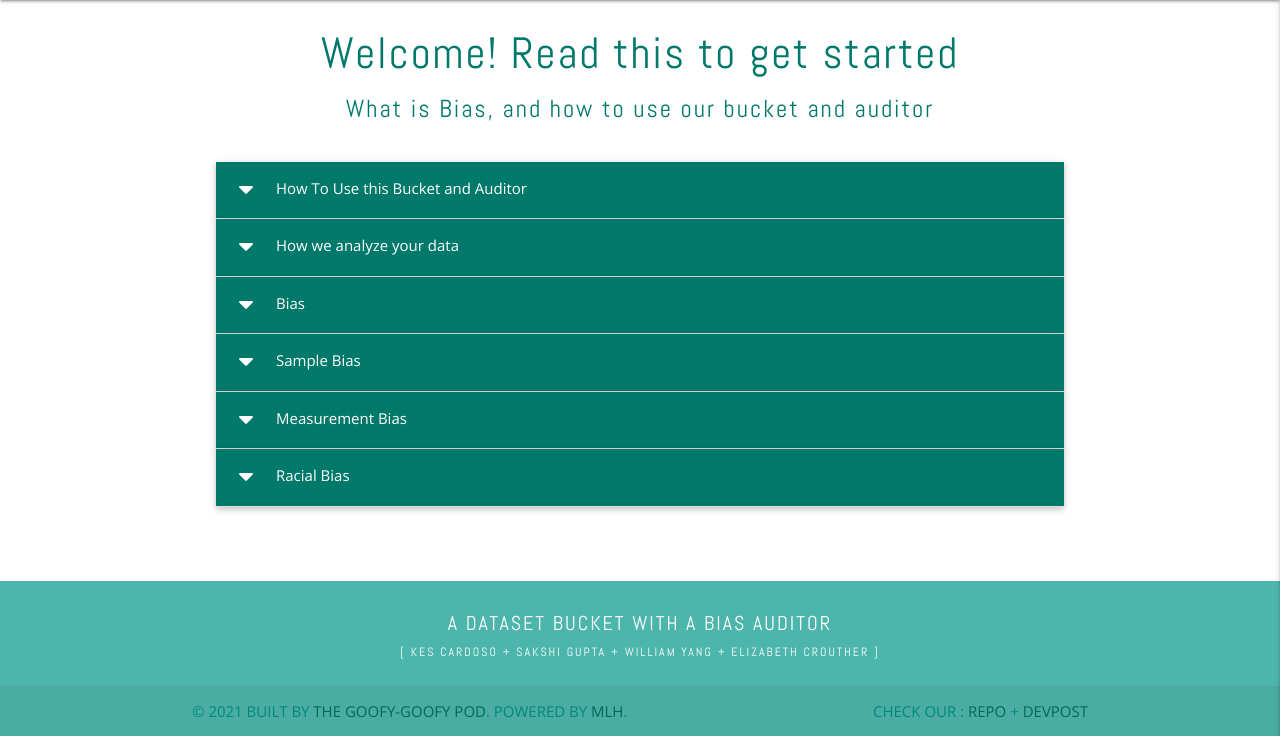
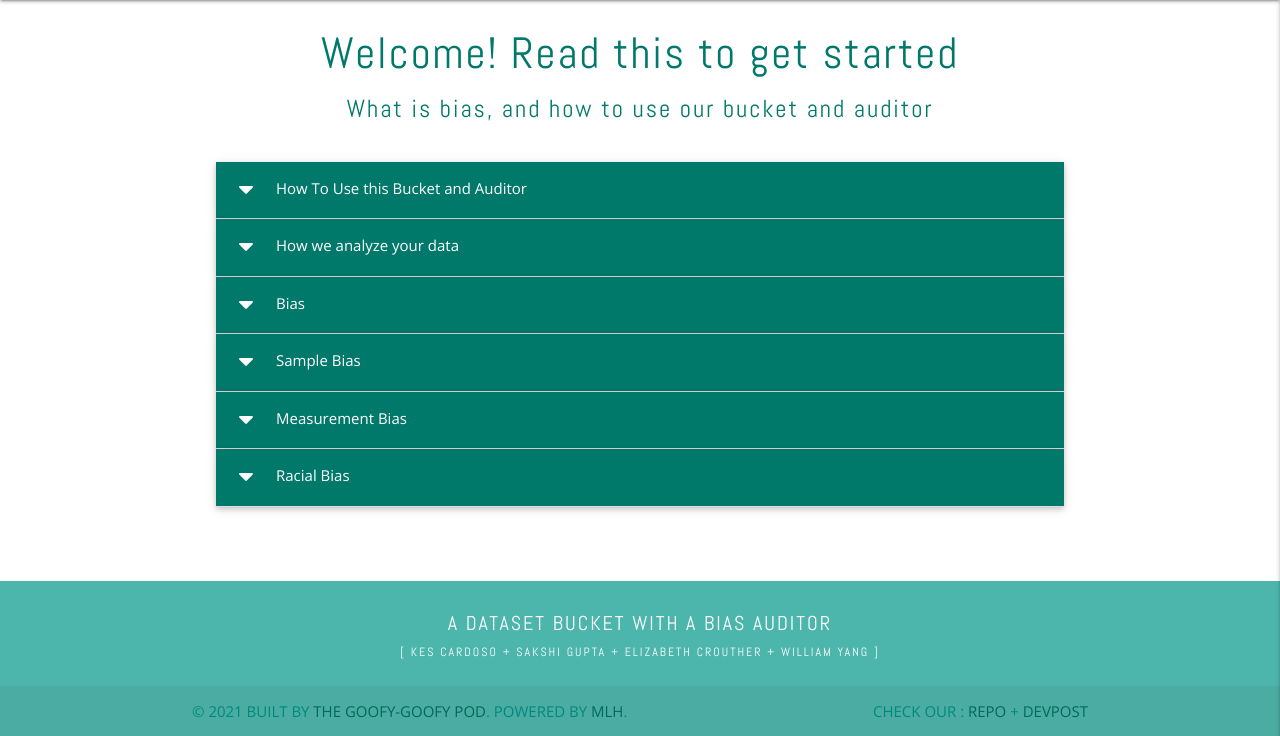
Before and after one commit to kescardoso/datasetbucket, a Flask app: page / in a window 1280 px wide. Shown: the part 64-800 px from the top of the page. Run offline with Flask 2, Linux system fonts and the light colour scheme; some libraries are stand-ins or nearby versions.

Commit message:
Fixed about.html headings and typos

```diff
--- a/requirements.txt
+++ b/requirements.txt
@@ -15,6 +15,8 @@ kaggle==1.5.12
 lazy-object-proxy==1.6.0
 MarkupSafe==1.1.1
 mccabe==0.6.1
+numpy==1.20.2
+pandas==1.2.3
 Pillow==8.1.2
 pylint==2.7.2
 pymongo==3.11.3
@@ -24,6 +26,7 @@ pytz==2021.1
 reportlab==3.5.66
 requests==2.25.1
 scikit-learn==0.24.1
+scipy==1.6.2
 six==1.15.0
 sklearn==0.0
 statistics==1.0.3.5
--- a/templates/about.html
+++ b/templates/about.html
@@ -2,7 +2,7 @@
 {% block content %}
 
 <h3 class="teal-text text-darken-2 center-align">Welcome! Read this to get started</h3>
-<h5 class="teal-text text-darken-2 center-align">What is Bias, and how to use our bucket and auditor</h5>
+<h5 class="teal-text text-darken-2 center-align">What is bias, and how to use our bucket and auditor</h5>
 
 <br>
 
@@ -39,7 +39,7 @@
                 "description" (a short summary of your dataset report),
                 "report" (upload your analysis report pdf from the bias auditor),
                 "date-picker" (select today's date to show when the data was added or last updated),
-                "do do" (toogle on if you are still working on updating the data).
+                "to do" (toogle "on" if you are still working and updating the data).
             </p>
             <p>
                 Use the form "Add Data Tag" to enter new tags for your data entry.
--- a/templates/base.html
+++ b/templates/base.html
@@ -125,7 +125,7 @@
                 <div class="col s12">
                 <h6 class="white-text center">A Dataset Bucket with a Bias Auditor</h6>
                 <h6 class="small-text white-text center">
-                    [ Kes Cardoso + Sakshi Gupta + William Yang + Elizabeth Crouther ]
+                    [ Kes Cardoso + Sakshi Gupta + Elizabeth Crouther + William Yang ]
                 </h6>
                 </div>
             </div>
```
